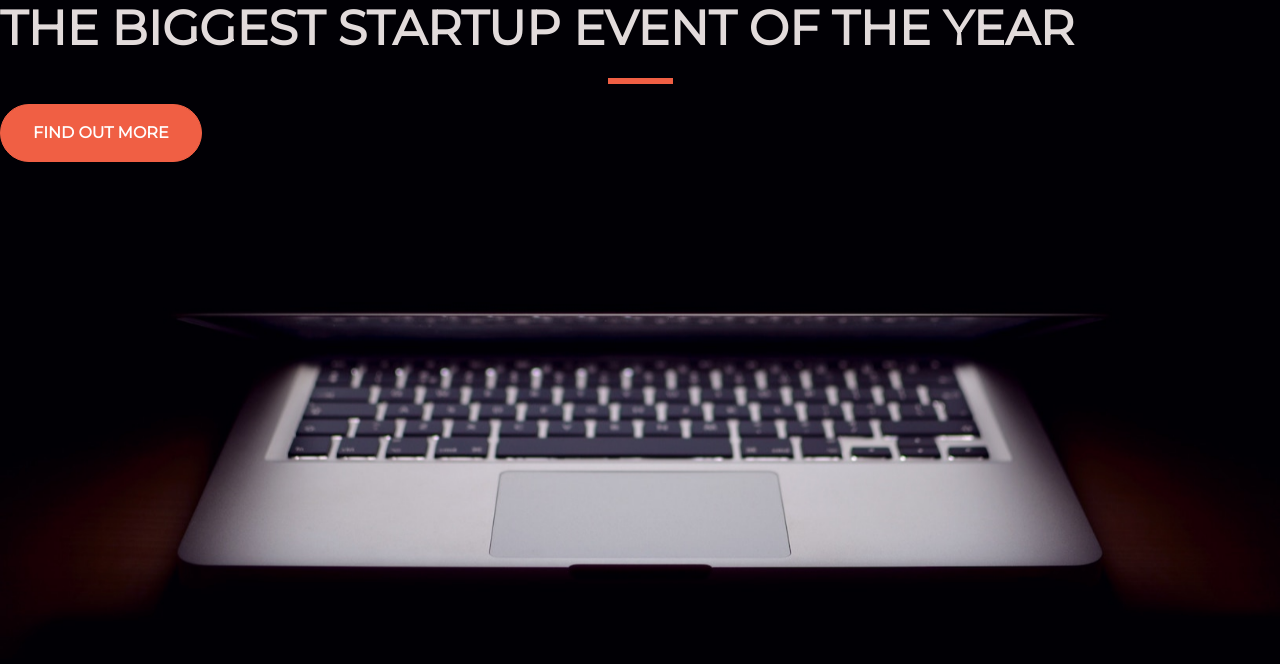
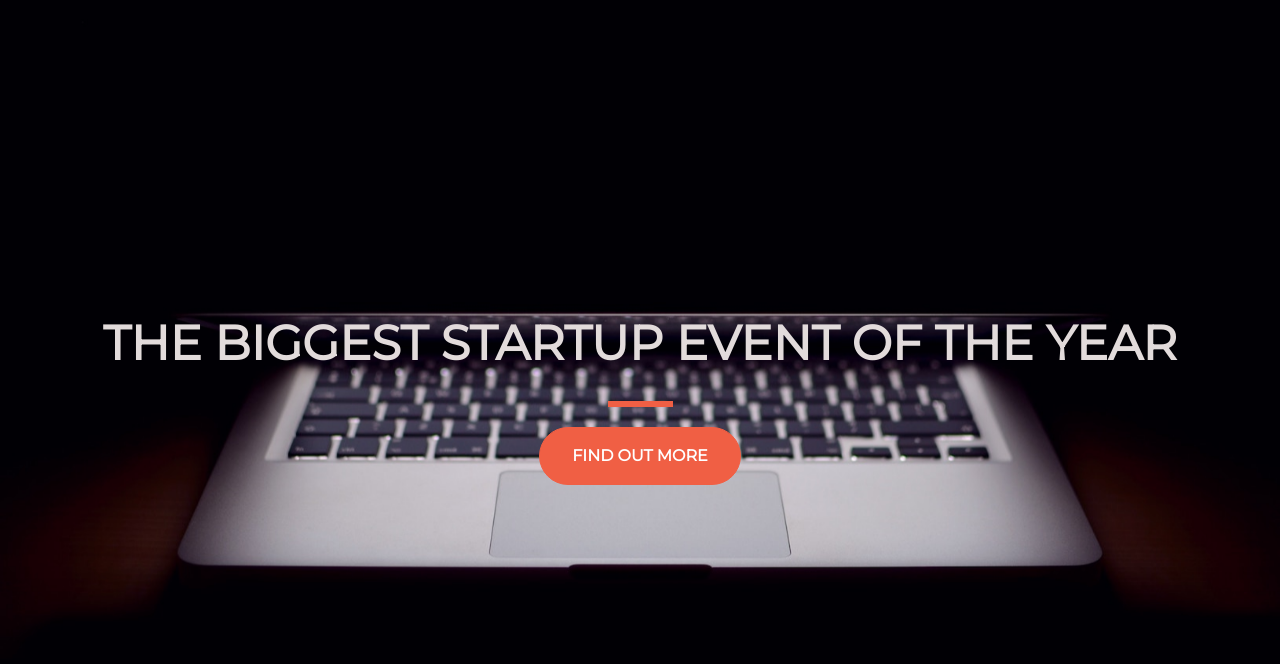
Before and after one commit to Renkai7/ZTM_Web-Dev, a plain HTML site: page Section-05_Bootstrap/Landing Page/index.html in a window 1280 px wide. Drawn offline with nearby package versions, Linux system fonts and the light colour scheme.

Commit message:
Update index.html

```diff
--- a/Section-05_Bootstrap/Landing Page/index.html
+++ b/Section-05_Bootstrap/Landing Page/index.html
@@ -17,12 +17,22 @@
 
 <body>
 
-  <h1 class="text-uppercase">
-    <strong>The Biggest Startup Event of the Year</strong>
-  </h1>
-  <hr>
-  <button class="btn btn-primary btn-xl">Find out more</button>
-
+  <div class="container d-flex align-items-center h-100 justify-content-center">
+    <div class="row">
+      <header class="text-center col-12">
+        <h1 class="text-uppercase">
+          <strong>The Biggest Startup Event of the Year</strong>
+        </h1>
+      </header>
+      <div class="buffer col-12"></div>
+      <section class="text-center col-12">
+        <hr>
+        <a href="https://mailchi.mp/24e4fac0e5ce/zero-to-mastery-students">
+          <button class="btn btn-primary btn-xl">Find out more</button>
+        </a>
+      </section>
+    </div>
+  </div>
 </body>
 
 </html>
```
